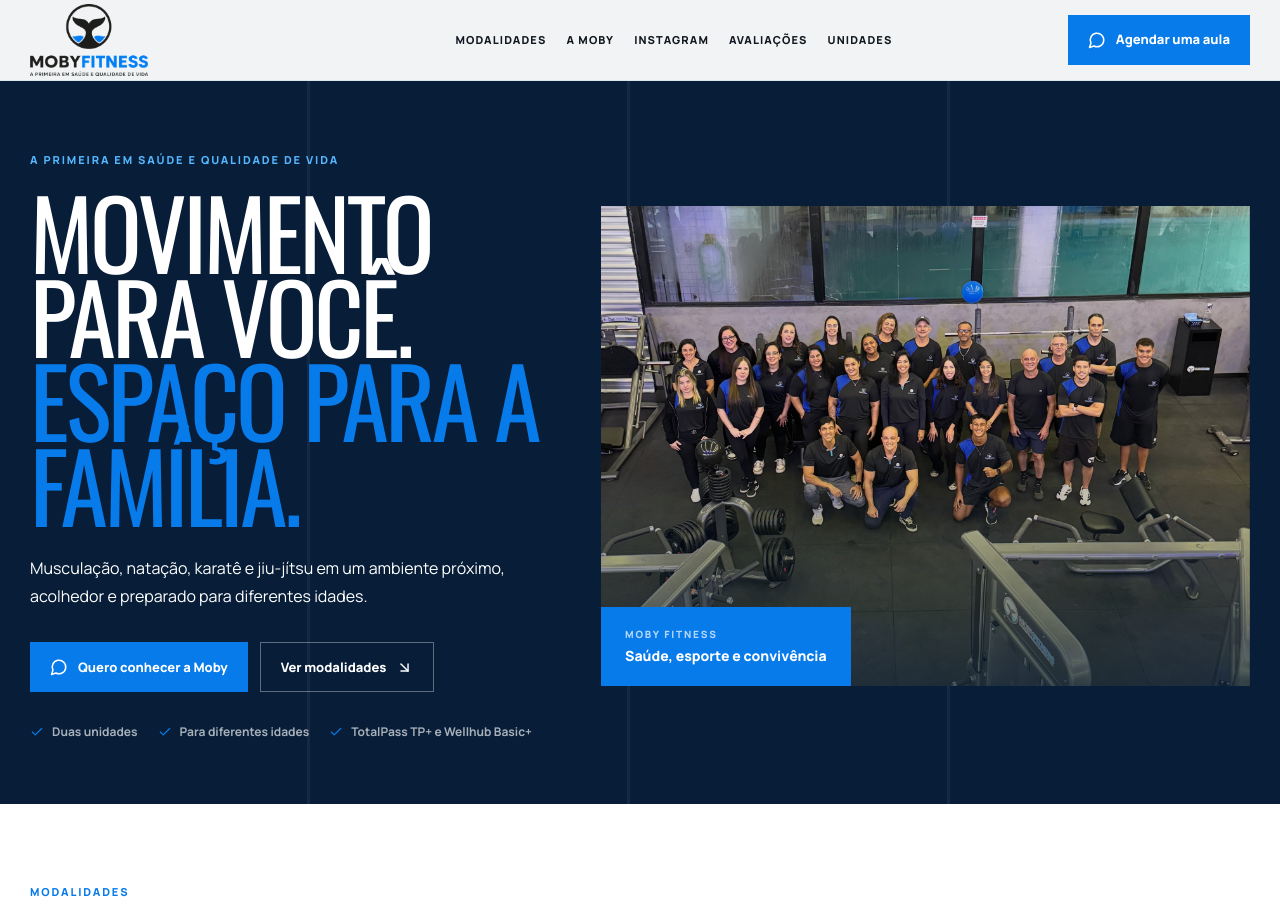
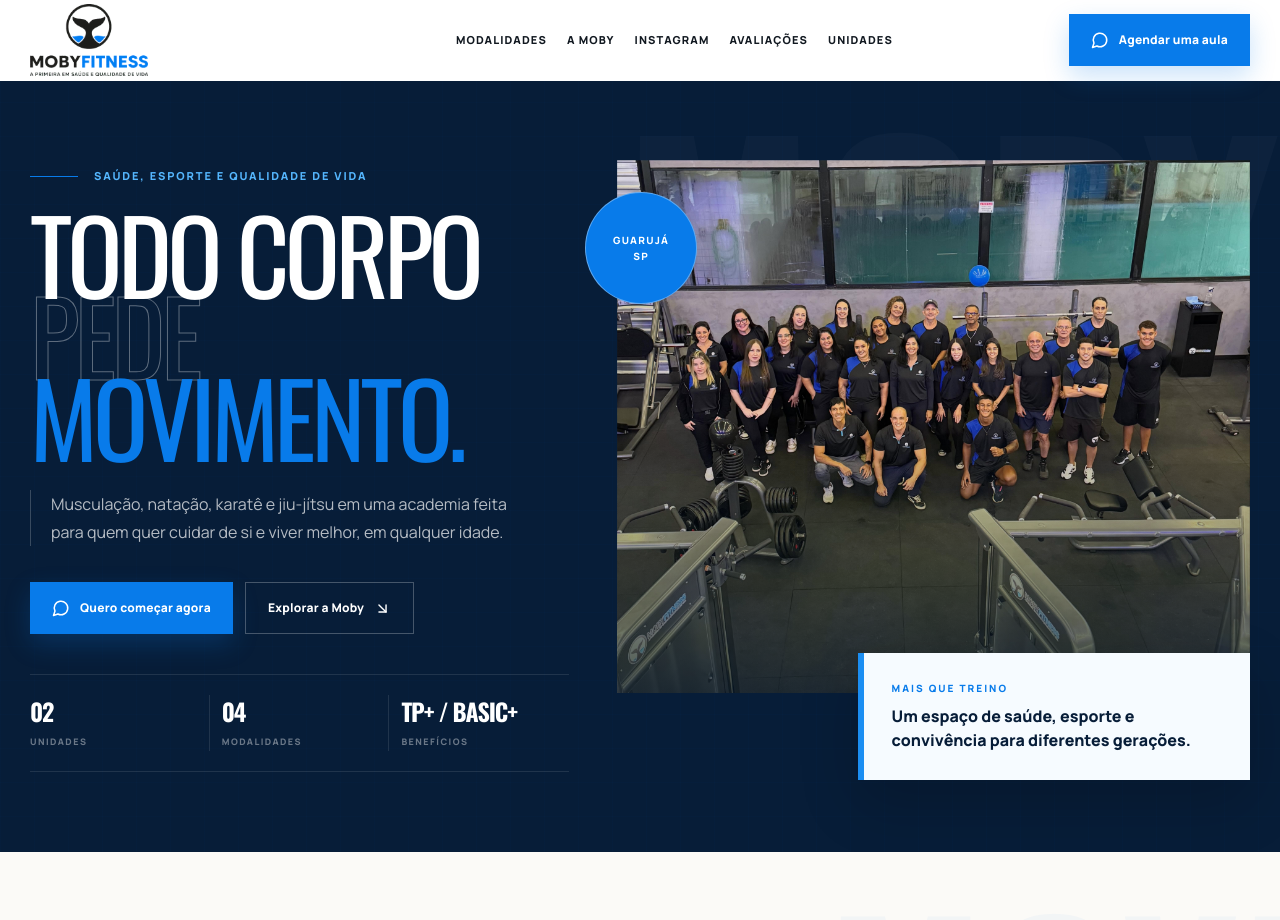
Before and after one commit to contatoraphaelguilherme-sys/Lpmobyfitness, a Next.js app: page / in a window 1280 px wide. Shown: the top 920 px of the page. Built offline with nearby package versions, Linux system fonts and the light colour scheme.

Commit message:
Modernize Moby Fitness landing page

```diff
--- a/app/globals.css
+++ b/app/globals.css
@@ -4,19 +4,22 @@
 
 * { box-sizing: border-box; }
 html { scroll-behavior: smooth; scroll-padding-top: 90px; }
-body { margin: 0; background: #fff; color: #111820; font-family: var(--font-manrope), sans-serif; overflow-x: hidden; }
+body { margin: 0; background: #fbfaf7; color: #111820; font-family: var(--font-manrope), sans-serif; overflow-x: hidden; }
 ::selection { background: #087BEA; color: #fff; }
 .container-site { width: min(100% - 32px, 1220px); margin-inline: auto; }
-.display { font-family: var(--font-oswald), sans-serif; text-transform: uppercase; letter-spacing: -.035em; }
+.display { font-family: var(--font-oswald), sans-serif; text-transform: uppercase; letter-spacing: -.045em; }
 .eyebrow { color: #087BEA; font-size: 11px; font-weight: 800; letter-spacing: .17em; text-transform: uppercase; }
 .section { padding-block: 80px; }
-.btn { min-height: 50px; display: inline-flex; align-items: center; justify-content: center; gap: 10px; padding: 12px 20px; font-size: 13px; font-weight: 800; transition: transform .2s ease, background .2s ease; }
+.btn { min-height: 52px; display: inline-flex; align-items: center; justify-content: center; gap: 10px; padding: 12px 22px; font-size: 12px; font-weight: 800; letter-spacing: .02em; transition: transform .25s ease, background .25s ease, box-shadow .25s ease; }
 .btn:hover { transform: translateY(-2px); }
-.btn-blue { background: #087BEA; color: white; }
-.btn-blue:hover { background: #0667C4; }
+.btn-blue { background: #087BEA; color: white; box-shadow: 0 10px 26px rgba(8,123,234,.22); }
+.btn-blue:hover { background: #0667C4; box-shadow: 0 14px 32px rgba(8,123,234,.3); }
 .btn-white { background: white; color: #071D38; }
 a:focus-visible, button:focus-visible { outline: 3px solid #087BEA; outline-offset: 3px; }
 .lane-lines { background-image: linear-gradient(90deg, transparent 0 24%, rgba(255,255,255,.09) 24% 24.25%, transparent 24.25% 49%, rgba(255,255,255,.09) 49% 49.25%, transparent 49.25% 74%, rgba(255,255,255,.09) 74% 74.25%, transparent 74.25%); }
+.blueprint-grid { background-image: linear-gradient(rgba(8,123,234,.08) 1px, transparent 1px), linear-gradient(90deg, rgba(8,123,234,.08) 1px, transparent 1px); background-size: 34px 34px; }
+.outline-title { color: transparent; -webkit-text-stroke: 1px rgba(255,255,255,.35); }
+.sport-rule { height: 1px; background: linear-gradient(90deg, #087BEA 0 64px, #DCE7EE 64px 100%); }
 @media (max-width: 767px) {
   body { padding-bottom: 68px; }
   .container-site { width: min(100% - 24px, 1220px); }
--- a/components/Header.tsx
+++ b/components/Header.tsx
@@ -1,6 +1,6 @@
 "use client";
 
-import { useState } from "react";
+import { useEffect, useState } from "react";
 import { Menu, X } from "lucide-react";
 import { Logo } from "./Logo";
 import { WhatsApp } from "./WhatsApp";
@@ -9,8 +9,17 @@ const links = [["Modalidades", "#modalidades"], ["A Moby", "#estrutura"], ["Inst
 
 export function Header() {
   const [open, setOpen] = useState(false);
+  const [compact, setCompact] = useState(false);
+
+  useEffect(() => {
+    const onScroll = () => setCompact(window.scrollY > 32);
+    onScroll();
+    window.addEventListener("scroll", onScroll, { passive: true });
+    return () => window.removeEventListener("scroll", onScroll);
+  }, []);
+
   return (
-    <header className="fixed inset-x-0 top-0 z-50 border-b border-line bg-white/95 py-1 backdrop-blur-sm">
+    <header className={`fixed inset-x-0 top-0 z-50 border-b transition-all duration-300 ${compact ? "border-line bg-white/95 py-0 shadow-[0_8px_30px_rgba(7,29,56,.08)] backdrop-blur-md" : "border-transparent bg-white py-1"}`}>
       <div className="container-site flex items-center justify-between gap-5">
         <Logo />
         <nav className="hidden items-center gap-5 xl:flex" aria-label="Navegação principal">
--- /dev/null
+++ b/components/HeroScene.tsx
@@ -0,0 +1,60 @@
+"use client";
+
+import Image from "next/image";
+import { motion, useReducedMotion, useScroll, useTransform } from "framer-motion";
+import { useRef } from "react";
+
+export function HeroScene() {
+  const ref = useRef<HTMLDivElement>(null);
+  const reduced = useReducedMotion();
+  const { scrollYProgress } = useScroll({ target: ref, offset: ["start start", "end start"] });
+  const imageY = useTransform(scrollYProgress, [0, 1], [0, reduced ? 0 : 34]);
+  const detailY = useTransform(scrollYProgress, [0, 1], [0, reduced ? 0 : -22]);
+
+  return (
+    <div ref={ref} className="relative min-h-[510px] lg:min-h-[620px]">
+      <motion.div
+        initial={reduced ? false : { opacity: 0, clipPath: "inset(0 0 100% 0)" }}
+        animate={reduced ? undefined : { opacity: 1, clipPath: "inset(0 0 0% 0)" }}
+        transition={{ duration: 0.75, delay: 0.12, ease: [0.22, 1, 0.36, 1] }}
+        className="absolute inset-x-0 top-0 h-[86%] overflow-hidden bg-[#0b2d53]"
+      >
+        <motion.div style={{ y: imageY }} className="absolute -inset-y-8 inset-x-0">
+          <Image
+            fill
+            priority
+            sizes="(max-width:1024px) 100vw, 52vw"
+            className="object-cover object-center"
+            src="/704751844_18437592055187774_5767273397684912022_n.jpg"
+            alt="Equipe da Moby Fitness reunida na academia"
+          />
+        </motion.div>
+        <div className="absolute inset-0 bg-gradient-to-t from-[#06182c]/70 via-transparent to-transparent" />
+      </motion.div>
+
+      <motion.div
+        style={{ y: detailY }}
+        initial={reduced ? false : { opacity: 0, x: 18 }}
+        animate={reduced ? undefined : { opacity: 1, x: 0 }}
+        transition={{ duration: 0.55, delay: 0.48 }}
+        className="absolute bottom-0 right-0 w-[76%] border-l-[6px] border-[#1b8ef2] bg-[#f6fbff] p-5 text-[#071d38] shadow-[0_22px_60px_rgba(0,0,0,.18)] sm:w-[62%] md:p-7"
+      >
+        <p className="text-[10px] font-extrabold uppercase tracking-[.2em] text-[#087bea]">Mais que treino</p>
+        <p className="mt-2 max-w-sm text-sm font-extrabold leading-6 md:text-base">
+          Um espaço de saúde, esporte e convivência para diferentes gerações.
+        </p>
+      </motion.div>
+
+      <motion.div
+        initial={reduced ? false : { opacity: 0, scale: 0.92 }}
+        animate={reduced ? undefined : { opacity: 1, scale: 1 }}
+        transition={{ duration: 0.45, delay: 0.62 }}
+        className="absolute -left-3 top-8 grid h-24 w-24 place-items-center rounded-full border border-white/35 bg-[#087bea] text-center text-[10px] font-extrabold uppercase leading-4 tracking-[.13em] text-white sm:-left-8 sm:h-28 sm:w-28"
+      >
+        Guarujá
+        <br />
+        SP
+      </motion.div>
+    </div>
+  );
+}
--- a/components/Landing.tsx
+++ b/components/Landing.tsx
@@ -8,6 +8,7 @@ import {
   MapPin,
 } from "lucide-react";
 import { Header } from "./Header";
+import { HeroScene } from "./HeroScene";
 import { Logo } from "./Logo";
 import { Reveal } from "./Reveal";
 import { WhatsApp } from "./WhatsApp";
@@ -38,59 +39,56 @@ export function Landing() {
       <Header />
       <main>
         <section id="inicio" className="relative overflow-hidden bg-deep pt-[88px] text-white">
-          <div className="lane-lines absolute inset-0 opacity-60" />
-          <div className="container-site relative grid min-h-[680px] items-center gap-10 py-10 lg:grid-cols-[.9fr_1.1fr]">
-            <Reveal className="relative z-10 py-6">
-              <p className="eyebrow !text-[#55B7FF]">A primeira em saúde e qualidade de vida</p>
-              <h1 className="display mt-5 text-[clamp(3.2rem,7.5vw,7rem)] leading-[.88]">
-                Movimento para você.
+          <div className="blueprint-grid absolute inset-0 opacity-25" />
+          <div className="absolute right-0 top-24 hidden font-display text-[22vw] font-bold leading-none text-white/[.025] lg:block">MOBY</div>
+          <div className="container-site relative grid min-h-[750px] items-center gap-12 py-12 lg:grid-cols-[.92fr_1.08fr] lg:py-16">
+            <Reveal className="relative z-10 py-4">
+              <div className="flex items-center gap-4">
+                <span className="h-px w-12 bg-blue" />
+                <p className="eyebrow !text-[#55B7FF]">Saúde, esporte e qualidade de vida</p>
+              </div>
+              <h1 className="display mt-7 text-[clamp(4rem,8vw,8.1rem)] leading-[.8]">
+                Todo corpo
                 <br />
-                <span className="text-blue">Espaço para a família.</span>
+                <span className="outline-title">pede</span>{" "}
+                <span className="text-blue">movimento.</span>
               </h1>
-              <p className="mt-7 max-w-xl text-base leading-7 text-white/72">
-                Musculação, natação, karatê e jiu-jítsu em um ambiente próximo,
-                acolhedor e preparado para diferentes idades.
+              <p className="mt-8 max-w-lg border-l border-white/20 pl-5 text-base leading-7 text-white/70">
+                Musculação, natação, karatê e jiu-jítsu em uma academia feita para
+                quem quer cuidar de si e viver melhor, em qualquer idade.
               </p>
-              <div className="mt-8 flex flex-col gap-3 sm:flex-row">
-                <WhatsApp subject="conhecer os planos e agendar uma aula">Quero conhecer a Moby</WhatsApp>
-                <a href="#modalidades" className="btn border border-white/35 text-white">
-                  Ver modalidades <ArrowDownRight size={17} />
+              <div className="mt-9 flex flex-col gap-3 sm:flex-row">
+                <WhatsApp subject="conhecer os planos e agendar uma aula" className="btn btn-blue">
+                  Quero começar agora
+                </WhatsApp>
+                <a href="#modalidades" className="btn border border-white/25 text-white hover:bg-white/5">
+                  Explorar a Moby <ArrowDownRight size={17} />
                 </a>
               </div>
-              <div className="mt-8 flex flex-wrap gap-x-5 gap-y-3 text-xs font-bold text-white/65">
-                {["Duas unidades", "Para diferentes idades", "TotalPass TP+ e Wellhub Basic+"].map((item) => (
-                  <span key={item} className="flex items-center gap-2">
-                    <Check size={14} className="text-blue" />
-                    {item}
-                  </span>
+              <div className="mt-10 grid max-w-xl grid-cols-3 border-y border-white/10 py-5">
+                {[
+                  ["02", "unidades"],
+                  ["04", "modalidades"],
+                  ["TP+ / Basic+", "benefícios"]
+                ].map(([value, label]) => (
+                  <div key={label} className="border-r border-white/10 px-3 first:pl-0 last:border-0">
+                    <strong className="display block text-2xl text-white">{value}</strong>
+                    <span className="text-[9px] font-extrabold uppercase tracking-[.16em] text-white/40">{label}</span>
+                  </div>
                 ))}
               </div>
             </Reveal>
-
-            <Reveal delay={0.08} className="relative min-h-[480px] overflow-hidden lg:translate-x-8">
-              <Image
-                fill
-                priority
-                sizes="(max-width:1024px) 100vw, 54vw"
-                className="object-cover object-center"
-                src="/704751844_18437592055187774_5767273397684912022_n.jpg"
-                alt="Equipe da Moby Fitness reunida dentro da academia"
-              />
-              <div className="absolute inset-0 bg-gradient-to-t from-deep/70 via-transparent to-transparent" />
-              <div className="absolute bottom-0 left-0 bg-blue px-6 py-5">
-                <p className="text-[10px] font-extrabold uppercase tracking-[.18em] text-white/70">Moby Fitness</p>
-                <p className="mt-1 text-sm font-extrabold">Saúde, esporte e convivência</p>
-              </div>
-            </Reveal>
+            <HeroScene />
           </div>
         </section>
 
-        <section id="modalidades" className="section">
+        <section id="modalidades" className="section relative overflow-hidden">
+          <div className="absolute -right-16 top-8 font-display text-[18vw] font-bold leading-none text-[#087bea]/[.035]">MOVE</div>
           <div className="container-site">
             <Reveal className="mb-9 grid gap-4 md:grid-cols-[1fr_.55fr] md:items-end">
               <div>
-                <p className="eyebrow">Modalidades</p>
-                <h2 className="display mt-3 text-5xl leading-none md:text-7xl">Escolha a sua forma de se movimentar.</h2>
+                <p className="eyebrow">01 — Modalidades</p>
+                <h2 className="display mt-3 text-5xl leading-[.92] md:text-7xl">Quatro caminhos.<br />Um só objetivo: <span className="text-blue">viver melhor.</span></h2>
               </div>
               <p className="text-sm leading-6 text-ink/60">
                 Consulte a equipe para confirmar turmas, horários e disponibilidade em cada unidade.
@@ -102,7 +100,7 @@ export function Landing() {
                 <Reveal
                   key={item.name}
                   delay={(index % 2) * 0.05}
-                  className="group grid min-h-[360px] overflow-hidden border border-line bg-white sm:grid-cols-[1fr_.82fr]"
+                  className={`group grid min-h-[390px] overflow-hidden border border-line bg-white shadow-[0_16px_60px_rgba(7,29,56,.06)] sm:grid-cols-[1.08fr_.92fr] ${index % 2 ? "md:translate-y-8" : ""}`}
                 >
                   <div className="relative min-h-[310px] overflow-hidden">
                     <Image
@@ -114,7 +112,8 @@ export function Landing() {
                       className="object-cover transition-transform duration-500 group-hover:scale-[1.025]"
                     />
                   </div>
-                  <div className="flex flex-col justify-end p-6">
+                  <div className="relative flex flex-col justify-end p-7">
+                    <span className="absolute right-5 top-3 font-display text-7xl font-bold text-blue/[.07]">0{index + 1}</span>
                     <span className="text-[10px] font-extrabold tracking-[.18em] text-blue">0{index + 1}</span>
                     <h3 className="display mt-3 text-4xl">{item.name}</h3>
                     <p className="mt-3 text-sm leading-6 text-ink/60">{item.description}</p>
@@ -125,9 +124,11 @@ export function Landing() {
           </div>
         </section>
 
-        <section id="estrutura" className="bg-ice py-16 md:py-24">
+        <section id="estrutura" className="relative overflow-hidden bg-[#eaf5fc] py-20 md:py-28">
+          <div className="blueprint-grid absolute inset-0 opacity-35" />
           <div className="container-site grid gap-10 lg:grid-cols-[1.05fr_.95fr] lg:items-center">
-            <Reveal className="relative min-h-[480px] overflow-hidden">
+            <Reveal className="relative min-h-[520px] overflow-visible">
+              <div className="absolute inset-y-0 left-0 right-12 overflow-hidden shadow-[0_24px_70px_rgba(7,29,56,.16)]">
               <Image
                 fill
                 loading="lazy"
@@ -136,9 +137,13 @@ export function Landing() {
                 src="/706831572_18437592124187774_9082687483295946707_n.jpg"
                 alt="Profissionais e equipe da Moby Fitness"
               />
+              </div>
+              <div className="absolute bottom-8 right-0 border-l-4 border-blue bg-deep px-5 py-4 text-white">
+                <span className="display text-3xl">Gente que inspira</span>
+              </div>
             </Reveal>
             <Reveal delay={0.07}>
-              <p className="eyebrow">Um espaço para a família</p>
+              <p className="eyebrow">02 — A Moby</p>
               <h2 className="display mt-4 text-5xl leading-[.95] md:text-7xl">Gente que cuida de gente.</h2>
               <p className="mt-6 max-w-2xl text-base leading-7 text-ink/65">
                 A Moby Fitness reúne esporte, saúde e convivência em um ambiente para adultos e crianças.
@@ -152,7 +157,7 @@ export function Landing() {
                   </p>
                 ))}
               </div>
-              <div className="mt-8 border-l-4 border-blue bg-white p-5">
+              <div className="mt-8 border-l-4 border-blue bg-white p-6 shadow-[0_12px_40px_rgba(7,29,56,.08)]">
                 <p className="text-xs font-extrabold uppercase tracking-[.14em] text-blue">Benefícios aceitos</p>
                 <div className="mt-3 grid gap-2 sm:grid-cols-2">
                   <p className="border-r-0 text-lg font-extrabold sm:border-r sm:border-line">TotalPass <span className="text-blue">TP+</span></p>
@@ -169,11 +174,12 @@ export function Landing() {
 
         <section id="instagram" className="section">
           <Reveal className="container-site">
-            <div className="relative overflow-hidden bg-deep px-6 py-12 text-white md:px-12 md:py-16">
+            <div className="relative overflow-hidden bg-blue px-6 py-12 text-white md:px-14 md:py-20">
               <div className="lane-lines absolute inset-0 opacity-50" />
+              <div className="absolute -bottom-20 -right-8 font-display text-[13rem] font-bold leading-none text-white/[.08]">@</div>
               <div className="relative grid gap-8 md:grid-cols-[1fr_auto] md:items-center">
                 <div>
-                  <p className="eyebrow !text-[#55B7FF]">Acompanhe a Moby</p>
+                  <p className="text-[10px] font-extrabold uppercase tracking-[.2em] text-white/65">03 — Acompanhe a Moby</p>
                   <h2 className="display mt-3 max-w-4xl text-5xl leading-none md:text-7xl">
                     Novidades, treinos e a rotina da academia.
                   </h2>
@@ -186,7 +192,7 @@ export function Landing() {
                   href={site.instagramUrl}
                   target="_blank"
                   rel="noreferrer"
-                  className="btn btn-white self-start whitespace-nowrap md:self-center"
+                  className="btn btn-white self-start whitespace-nowrap shadow-[0_16px_40px_rgba(0,0,0,.18)] md:self-center"
                   aria-label={`Seguir a Moby Fitness no Instagram ${site.instagram}`}
                 >
                   <Instagram size={19} className="text-blue" />
@@ -197,11 +203,12 @@ export function Landing() {
           </Reveal>
         </section>
 
-        <section id="avaliacoes" className="section bg-deep text-white">
+        <section id="avaliacoes" className="section relative overflow-hidden bg-deep text-white">
+          <div className="blueprint-grid absolute inset-0 opacity-20" />
           <div className="container-site">
             <Reveal className="mb-9 flex flex-col justify-between gap-4 md:flex-row md:items-end">
               <div>
-                <p className="eyebrow !text-[#55B7FF]">Quem conhece, recomenda</p>
+                <p className="eyebrow !text-[#55B7FF]">04 — Quem conhece, recomenda</p>
                 <h2 className="display mt-3 text-5xl md:text-7xl">O que os alunos dizem.</h2>
               </div>
               <p className="max-w-sm text-xs leading-5 text-white/50">
@@ -213,7 +220,7 @@ export function Landing() {
                 <Reveal
                   key={review.src}
                   delay={(index % 2) * 0.05}
-                  className="overflow-hidden border-t-4 border-blue bg-white p-3"
+                  className="overflow-hidden border-t-4 border-blue bg-white p-3 shadow-[0_18px_55px_rgba(0,0,0,.22)] transition-transform duration-300 hover:-translate-y-1"
                 >
                   <div className="aspect-[12/7] w-full overflow-hidden bg-white">
                     <Image
@@ -232,10 +239,10 @@ export function Landing() {
           </div>
         </section>
 
-        <section id="unidades" className="section bg-white">
+        <section id="unidades" className="section bg-[#fbfaf7]">
           <div className="container-site grid gap-10 lg:grid-cols-[.7fr_1.3fr]">
             <Reveal>
-              <p className="eyebrow">Unidades e horários</p>
+              <p className="eyebrow">05 — Unidades e horários</p>
               <h2 className="display mt-3 text-5xl leading-none md:text-7xl">Encontre a Moby mais perto de você.</h2>
               <p className="mt-5 text-sm leading-6 text-ink/60">
                 Fale com a equipe antes da visita para confirmar em qual unidade sua modalidade está disponível.
@@ -243,7 +250,7 @@ export function Landing() {
             </Reveal>
             <div className="grid gap-4 sm:grid-cols-2">
               {site.addresses.map((unit, index) => (
-                <Reveal key={unit.name} delay={index * 0.05} className="border border-line bg-ice p-6 md:p-8">
+                <Reveal key={unit.name} delay={index * 0.05} className="group border border-line bg-white p-6 shadow-[0_16px_50px_rgba(7,29,56,.06)] transition-transform duration-300 hover:-translate-y-1 md:p-8">
                   <MapPin className="text-blue" size={24} />
                   <h3 className="mt-5 text-xl font-extrabold">{unit.name}</h3>
                   <p className="mt-2 min-h-12 text-sm leading-6 text-ink/60">{unit.address}</p>
@@ -268,7 +275,8 @@ export function Landing() {
           </div>
         </section>
 
-        <section id="contato" className="relative overflow-hidden bg-blue py-16 text-white md:py-20">
+        <section id="contato" className="relative overflow-hidden bg-[#086fd2] py-20 text-white md:py-28">
+          <div className="lane-lines absolute inset-0 opacity-50" />
           <Reveal className="container-site relative grid gap-8 lg:grid-cols-[1fr_.65fr] lg:items-center">
             <div>
               <p className="text-xs font-extrabold uppercase tracking-[.15em] text-white/65">Comece agora</p>
```
